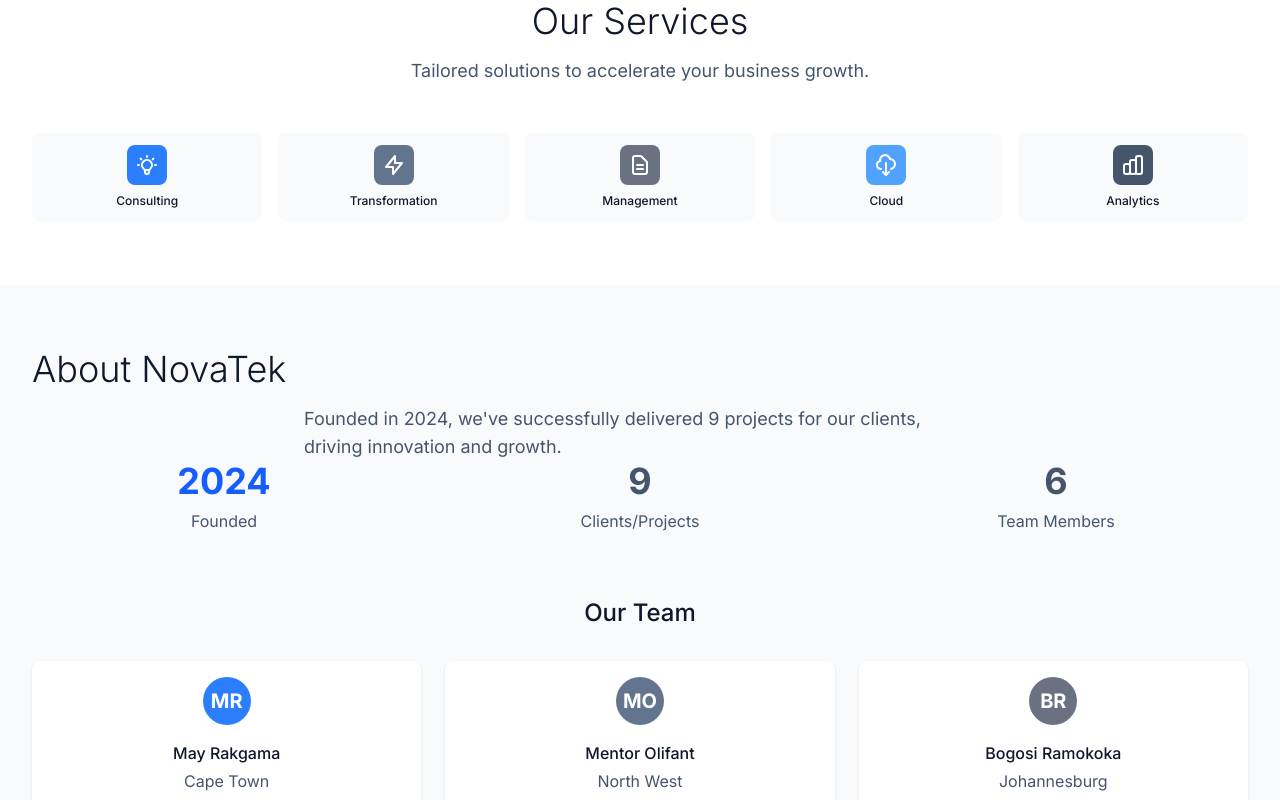
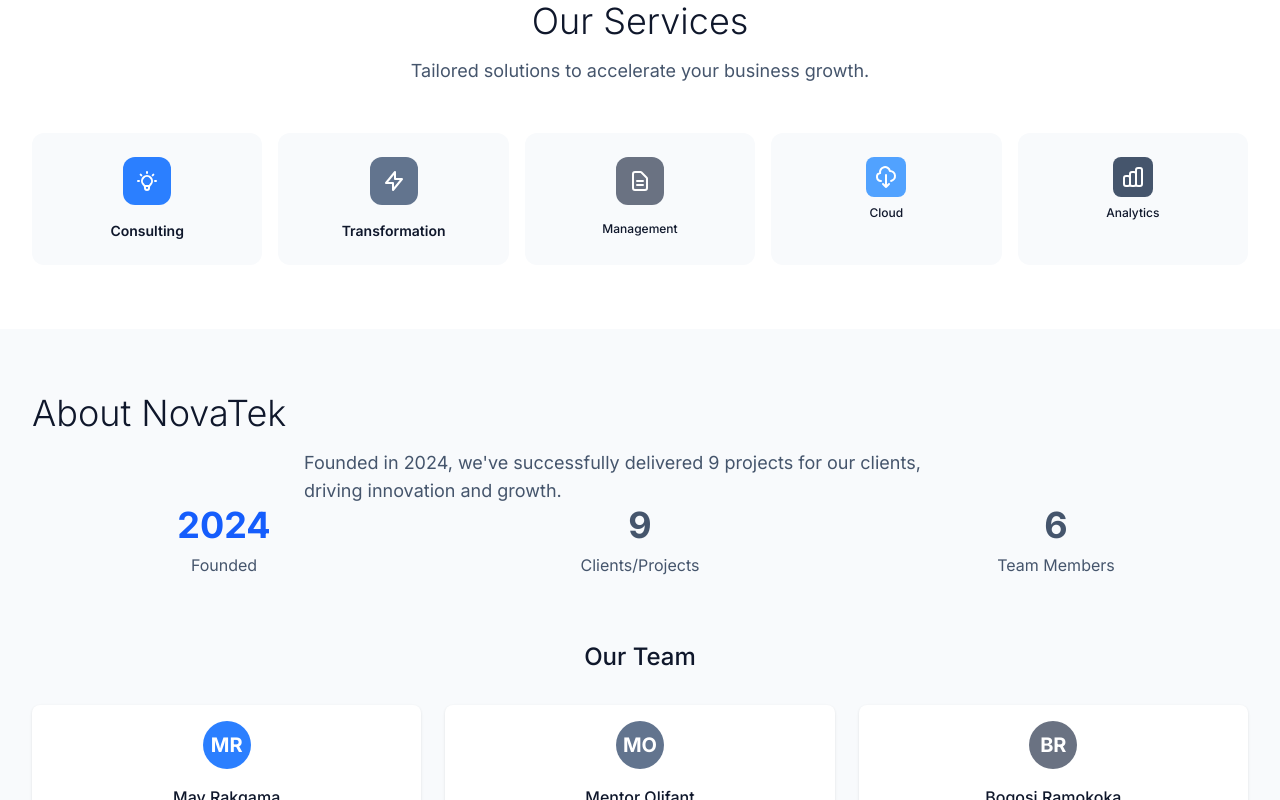
Before and after one commit to MorokaPrince/NovaTek, a Next.js app: page / in a window 1280 px wide. Shown: the part 760-1560 px from the top of the page. Built offline with nearby package versions, Linux system fonts and the light colour scheme.

Commit message:
refactor: enhance service card styles for improved visual appeal and consistency

```diff
--- a/src/app/page.tsx
+++ b/src/app/page.tsx
@@ -95,28 +95,28 @@ const HomePage: React.FC = () => {
 
           <div className="grid grid-cols-2 md:grid-cols-4 lg:grid-cols-5 gap-4">
             {/* Service Card 1 */}
-            <div className="group bg-slate-50 rounded-lg p-3 text-center hover:bg-slate-100 transition-all duration-300 hover:shadow-md animate-fade-in-up">
-              <div className="w-10 h-10 bg-blue-500 rounded-lg flex items-center justify-center mx-auto mb-2 group-hover:scale-110 transition-transform duration-300">
+            <div className="group bg-slate-50 rounded-xl p-6 text-center hover:bg-slate-100 transition-all duration-300 hover:shadow-lg hover:-translate-y-1 animate-fade-in-up">
+              <div className="w-12 h-12 bg-blue-500 rounded-xl flex items-center justify-center mx-auto mb-4 group-hover:scale-110 transition-transform duration-300">
                 <svg className="w-6 h-6 text-white" fill="none" stroke="currentColor" viewBox="0 0 24 24">
                   <path strokeLinecap="round" strokeLinejoin="round" strokeWidth={2} d="M9.663 17h4.673M12 3v1m6.364 1.636l-.707.707M21 12h-1M4 12H3m3.343-5.657l-.707-.707m2.828 9.9a5 5 0 117.072 0l-.548.547A3.374 3.374 0 0014 18.469V19a2 2 0 11-4 0v-.531c0-.895-.356-1.754-.988-2.386l-.548-.547z" />
                 </svg>
               </div>
-              <h3 className="text-xs font-medium text-slate-900 group-hover:text-blue-600 transition-colors">Consulting</h3>
+              <h3 className="text-sm font-semibold text-slate-900 group-hover:text-blue-600 transition-colors">Consulting</h3>
             </div>
 
             {/* Service Card 2 */}
-            <div className="group bg-slate-50 rounded-lg p-3 text-center hover:bg-slate-100 transition-all duration-300 hover:shadow-md animate-fade-in-up animate-delay-100">
-              <div className="w-10 h-10 bg-slate-500 rounded-lg flex items-center justify-center mx-auto mb-2 group-hover:scale-110 transition-transform duration-300">
+            <div className="group bg-slate-50 rounded-xl p-6 text-center hover:bg-slate-100 transition-all duration-300 hover:shadow-lg hover:-translate-y-1 animate-fade-in-up animate-delay-100">
+              <div className="w-12 h-12 bg-slate-500 rounded-xl flex items-center justify-center mx-auto mb-4 group-hover:scale-110 transition-transform duration-300">
                 <svg className="w-6 h-6 text-white" fill="none" stroke="currentColor" viewBox="0 0 24 24">
                   <path strokeLinecap="round" strokeLinejoin="round" strokeWidth={2} d="M13 10V3L4 14h7v7l9-11h-7z" />
                 </svg>
               </div>
-              <h3 className="text-xs font-medium text-slate-900 group-hover:text-slate-600 transition-colors">Transformation</h3>
+              <h3 className="text-sm font-semibold text-slate-900 group-hover:text-slate-600 transition-colors">Transformation</h3>
             </div>
 
             {/* Service Card 3 */}
-            <div className="group bg-slate-50 rounded-lg p-3 text-center hover:bg-slate-100 transition-all duration-300 hover:shadow-md animate-fade-in-up animate-delay-200">
-              <div className="w-10 h-10 bg-gray-500 rounded-lg flex items-center justify-center mx-auto mb-2 group-hover:scale-110 transition-transform duration-300">
+            <div className="group bg-slate-50 rounded-xl p-6 text-center hover:bg-slate-100 transition-all duration-300 hover:shadow-lg hover:-translate-y-1 animate-fade-in-up animate-delay-200">
+              <div className="w-12 h-12 bg-gray-500 rounded-xl flex items-center justify-center mx-auto mb-4 group-hover:scale-110 transition-transform duration-300">
                 <svg className="w-6 h-6 text-white" fill="none" stroke="currentColor" viewBox="0 0 24 24">
                   <path strokeLinecap="round" strokeLinejoin="round" strokeWidth={2} d="M9 12h6m-6 4h6m2 5H7a2 2 0 01-2-2V5a2 2 0 012-2h5.586a1 1 0 01.707.293l5.414 5.414a1 1 0 01.293.707V19a2 2 0 01-2 2z" />
                 </svg>
@@ -125,7 +125,7 @@ const HomePage: React.FC = () => {
             </div>
 
             {/* Service Card 4 */}
-            <div className="group bg-slate-50 rounded-lg p-3 text-center hover:bg-slate-100 transition-all duration-300 hover:shadow-md animate-fade-in-up animate-delay-300">
+            <div className="group bg-slate-50 rounded-xl p-6 text-center hover:bg-slate-100 transition-all duration-300 hover:shadow-lg hover:-translate-y-1 animate-fade-in-up animate-delay-300">
               <div className="w-10 h-10 bg-blue-400 rounded-lg flex items-center justify-center mx-auto mb-2 group-hover:scale-110 transition-transform duration-300">
                 <svg className="w-6 h-6 text-white" fill="none" stroke="currentColor" viewBox="0 0 24 24">
                   <path strokeLinecap="round" strokeLinejoin="round" strokeWidth={2} d="M7 16a4 4 0 01-.88-7.903A5 5 0 1115.9 6L16 6a5 5 0 011 9.9M9 19l3 3m0 0l3-3m-3 3V10" />
@@ -135,7 +135,7 @@ const HomePage: React.FC = () => {
             </div>
 
             {/* Service Card 5 */}
-            <div className="group bg-slate-50 rounded-lg p-3 text-center hover:bg-slate-100 transition-all duration-300 hover:shadow-md animate-fade-in-up animate-delay-400">
+            <div className="group bg-slate-50 rounded-xl p-6 text-center hover:bg-slate-100 transition-all duration-300 hover:shadow-lg hover:-translate-y-1 animate-fade-in-up animate-delay-400">
               <div className="w-10 h-10 bg-slate-600 rounded-lg flex items-center justify-center mx-auto mb-2 group-hover:scale-110 transition-transform duration-300">
                 <svg className="w-6 h-6 text-white" fill="none" stroke="currentColor" viewBox="0 0 24 24">
                   <path strokeLinecap="round" strokeLinejoin="round" strokeWidth={2} d="M9 19v-6a2 2 0 00-2-2H5a2 2 0 00-2 2v6a2 2 0 002 2h2a2 2 0 002-2zm0 0V9a2 2 0 012-2h2a2 2 0 012 2v10m-6 0a2 2 0 002 2h2a2 2 0 002-2m0 0V5a2 2 0 012-2h2a2 2 0 012 2v14a2 2 0 01-2 2h-2a2 2 0 01-2-2z" />
```
